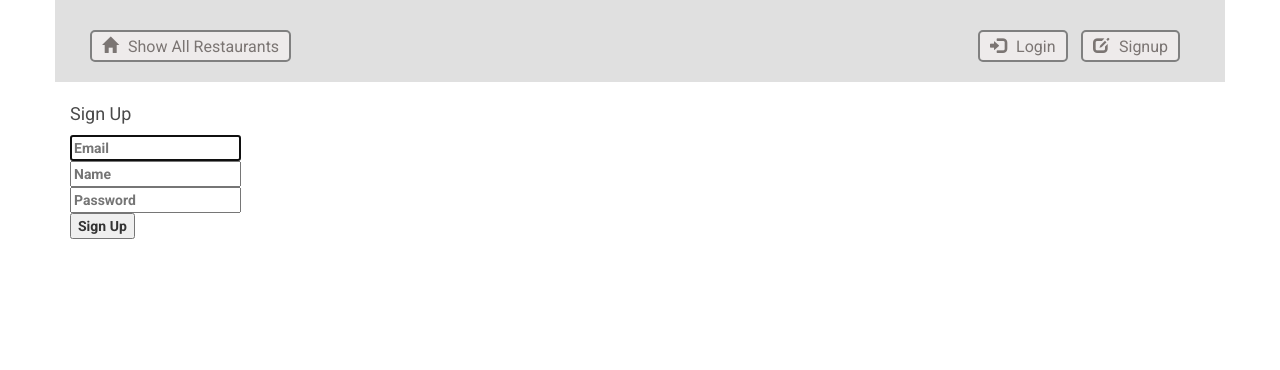
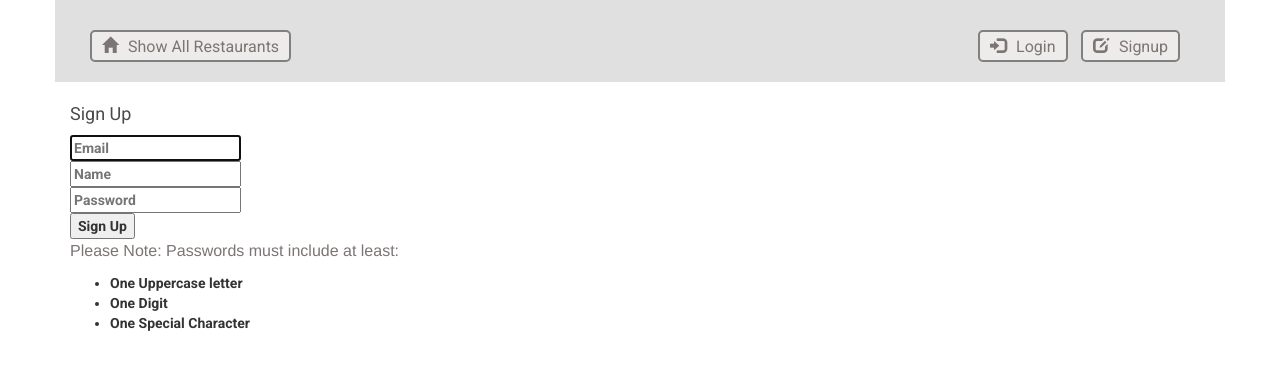
Before and after one commit to MQCOMP3310-2023/comp3310assignment2-mustard-cutters, a Flask app: page /signup in a window 1280 px wide. Shown: the top 370 px of the page. Run offline with Flask 3, Linux system fonts and the light colour scheme; some libraries are stand-ins or nearby versions.

Commit message:
Added Password Complexity to Signup

```diff
--- a/project/auth.py
+++ b/project/auth.py
@@ -4,6 +4,8 @@ from sqlalchemy import text, asc
 from .models import User
 from . import db
 from werkzeug.security import generate_password_hash, check_password_hash
+
+import re
 
 auth = Blueprint('auth', __name__)
 
@@ -125,6 +127,11 @@ def signup_post():
     name = request.form.get('name')
     password = request.form.get('password')
 
+    #Password Complexity
+    #Ref - https://stackoverflow.com/questions/16709638/checking-the-strength-of-a-password-how-to-check-conditions
+    if not re.search(r'[A-Z]', password) or not re.search(r'\d', password) or not re.search(r"[ !#$%&'()*+,-./[\\\]^_`{|}~"+r'"]', password):
+        flash('Passwords Does NOT Meet Requirements')
+
     user = User.query.filter_by(email=email).first()
     if user:
         flash('Email address already exists')  # 'flash' function stores a message accessible in the template code.
--- a/project/static/styles.css
+++ b/project/static/styles.css
@@ -198,6 +198,9 @@ h3 {
 	transform: scale(1.1);
 }
 
+.requirements {
+	margin-top: 10px;
+}
 
 /* Rating Styling */
 .rating-list {
--- a/project/templates/signup.html
+++ b/project/templates/signup.html
@@ -32,8 +32,20 @@
                 </div>
             </div>
 
+            <div class="field">
             <button class="button is-block is-info is-large is-fullwidth">Sign Up</button>
+            </div>
         </form>
+        <div class="field">
+            <p class="requirments">
+            Please Note: Passwords must include at least:
+            <ul>
+                <li>One Uppercase letter</li>
+                <li>One Digit</li>
+                <li>One Special Character</li>
+            </ul>
+        </p>
+        </div>
     </div>
 </div>
 {% endblock %}
```
